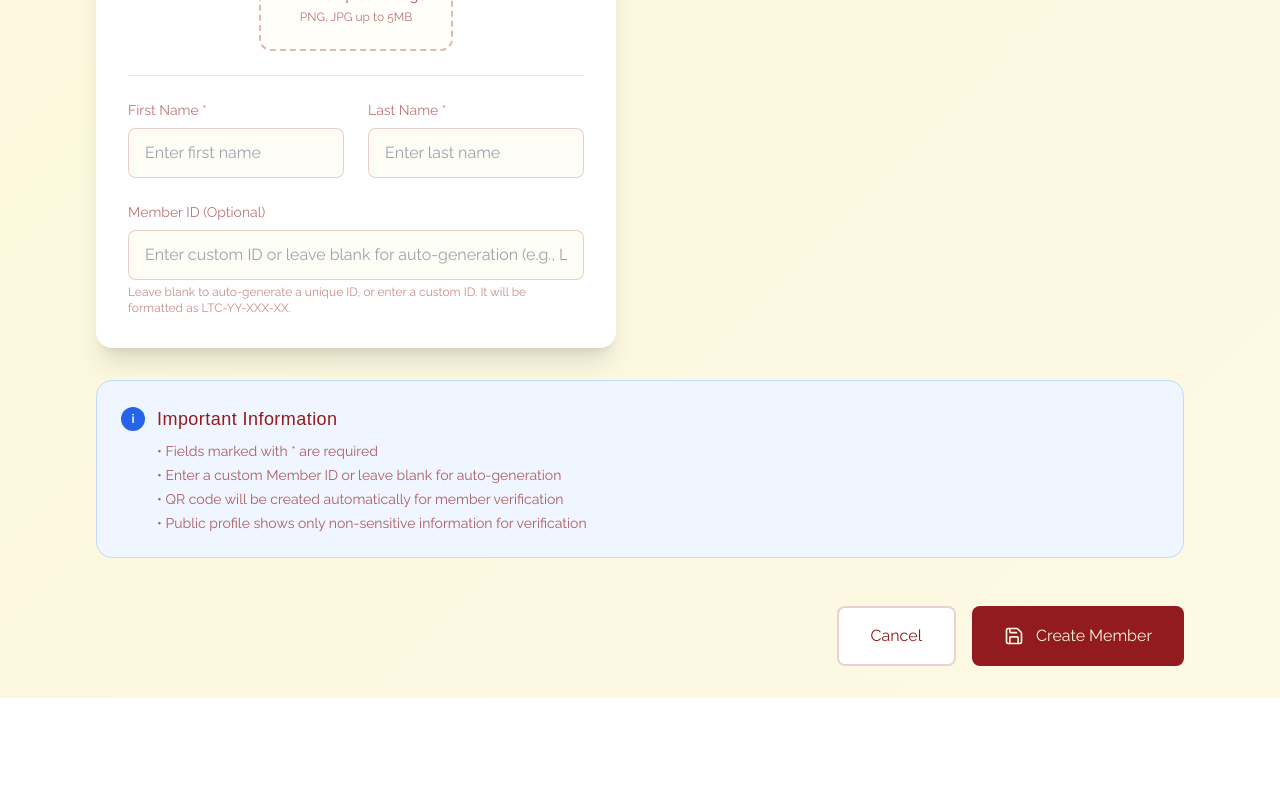
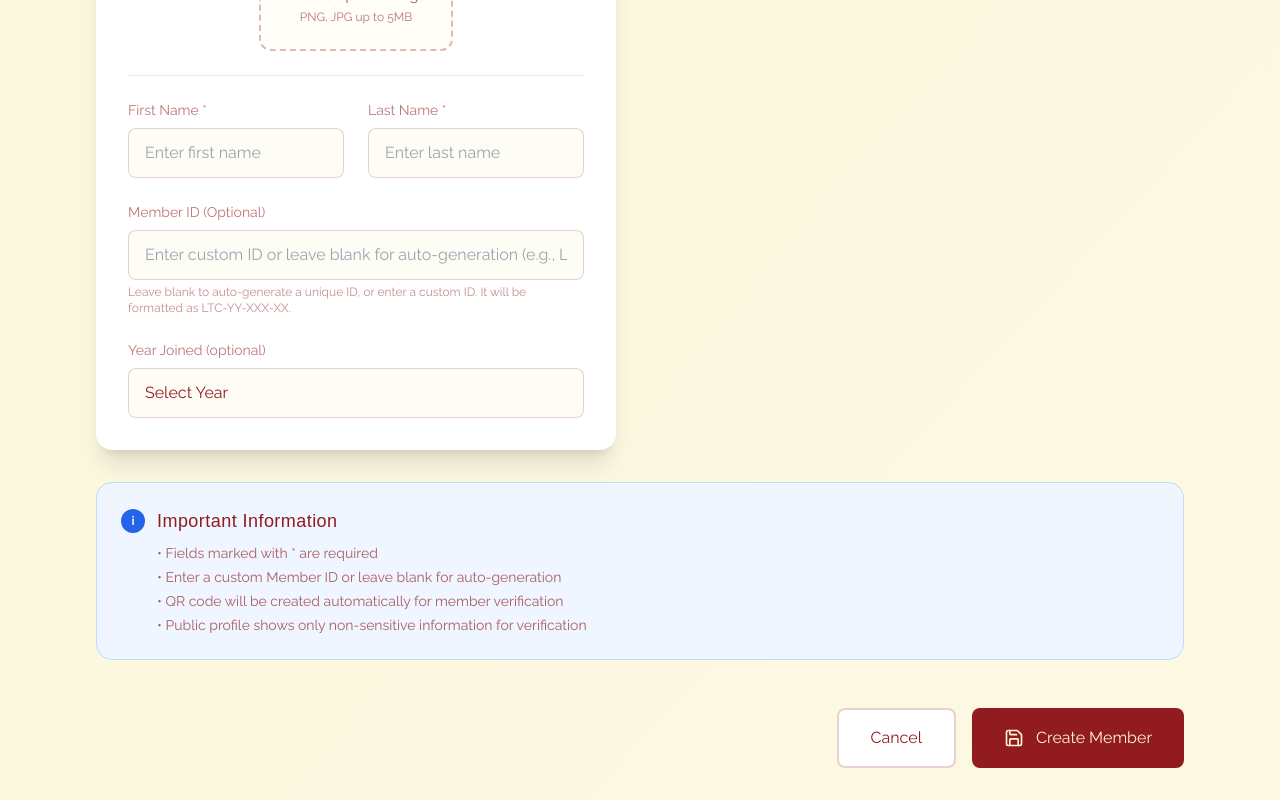
Before and after one commit to adhcode/lkjtennisclub, a Next.js app: page /admin/members/new in a window 1280 px wide. Shown: the part 593-1393 px from the top of the page. Before the commit the page ends 1291 px from the top, so only its background shows below. Built offline with nearby package versions, Linux system fonts and the light colour scheme; a web font is replaced by a local one.

Commit message:
Public member profile overhaul, privacy cleanup, dynamic base URL, joinedYear support, simplify admin forms, remove test routes

```diff
--- a/src/app/admin/members/[id]/edit/page.tsx
+++ b/src/app/admin/members/[id]/edit/page.tsx
@@ -2,6 +2,7 @@ import { notFound, redirect } from 'next/navigation'
 import { prisma } from '@/lib/db'
 import { generateMemberQRCode } from '@/lib/qrcode'
 import MemberForm from '@/components/MemberForm'
+import type { Prisma } from '@prisma/client'
 
 interface EditMemberProps {
   params: Promise<{ id: string }>
@@ -15,18 +16,20 @@ function updateMember(memberId: string) {
     const lastName = formData.get('lastName') as string
     const membershipType = formData.get('membershipType') as string
     const expiryDate = formData.get('expiryDate') as string
+    const joinedYearRaw = formData.get('joinedYear') as string
     const profileImage = formData.get('profileImage') as string
 
     try {
       const member = await prisma.member.update({
         where: { id: memberId },
-        data: {
+        data: ({
           firstName,
           lastName,
           membershipType,
           expiryDate: expiryDate ? new Date(expiryDate) : null,
+          joinedYear: joinedYearRaw ? parseInt(joinedYearRaw, 10) : null,
           profileImage: profileImage || null,
-        }
+        } as Prisma.MemberUncheckedUpdateInput)
       })
 
       if (!member.qrCodeUrl) {
--- a/src/app/admin/members/new/page.tsx
+++ b/src/app/admin/members/new/page.tsx
@@ -3,6 +3,7 @@ import { prisma } from '@/lib/db'
 import { generateMemberQRCode } from '@/lib/qrcode'
 import MemberForm from '@/components/MemberForm'
 import { headers } from 'next/headers'
+import type { Prisma } from '@prisma/client'
 
 async function createMember(formData: FormData) {
   'use server'
@@ -11,6 +12,7 @@ async function createMember(formData: FormData) {
   const lastName = formData.get('lastName') as string
   const membershipType = formData.get('membershipType') as string
   const expiryDate = formData.get('expiryDate') as string
+  const joinedYearRaw = formData.get('joinedYear') as string
   const customMembershipId = formData.get('membershipId') as string
   const profileImage = formData.get('profileImage') as string
 
@@ -47,8 +49,9 @@ async function createMember(formData: FormData) {
         membershipId,
         membershipType,
         expiryDate: expiryDate ? new Date(expiryDate) : null,
+        joinedYear: joinedYearRaw ? parseInt(joinedYearRaw, 10) : null,
         profileImage: profileImage || null,
-      }
+      } as Prisma.MemberUncheckedCreateInput
     })
 
     // Generate QR code
--- a/src/app/member/[id]/page.tsx
+++ b/src/app/member/[id]/page.tsx
@@ -34,6 +34,10 @@ export default async function MemberProfile(props: MemberProfileProps) {
   const clubEmail = process.env.NEXT_PUBLIC_CLUB_EMAIL || 'hello@lkjtennisclub.com'
   const clubAddress = process.env.NEXT_PUBLIC_CLUB_ADDRESS || 'LKJ Tennis Club, LKJ Garden, Igando Lagos'
   const clubWebsite = process.env.NEXT_PUBLIC_CLUB_WEBSITE || baseUrl
+
+  type MemberWithJoinedYear = typeof member & { joinedYear?: number | null }
+  const memberWithYear = member as MemberWithJoinedYear
+  const displayJoinedYear = memberWithYear.joinedYear ?? new Date(member.joinDate).getFullYear()
 
   return (
     <div className="min-h-screen bg-gradient-to-br from-[#fcf7dc] via-[#fcf7dc]/90 to-[#fcf7dc]/80">
@@ -90,7 +94,7 @@ export default async function MemberProfile(props: MemberProfileProps) {
               <div className="text-left sm:text-right">
                 <p className="font-raleway text-[#911b1e]/60 text-sm mb-1">Member ID</p>
                 <div className="bg-white px-4 py-2 rounded-lg border border-[#911b1e]/20 shadow-sm">
-                  <p className="font-mono font-bold text-[#911b1e] text-lg md:text-xl">
+                  <p className="font-raleway font-bold text-[#911b1e] text-lg md:text-xl">
                     {formatMemberIdForDisplay(member.membershipId)}
                   </p>
                 </div>
@@ -151,7 +155,7 @@ export default async function MemberProfile(props: MemberProfileProps) {
                           <div>
                             <p className="text-[#911b1e]/50 text-xs font-raleway uppercase tracking-wide">Joined</p>
                             <p className="text-[#911b1e] font-raleway font-medium">
-                              {new Date(member.joinDate).getFullYear()}
+                              {displayJoinedYear}
                             </p>
                           </div>
                         </div>
--- a/src/components/MemberForm.tsx
+++ b/src/components/MemberForm.tsx
@@ -5,10 +5,11 @@ import { ArrowLeft, Save, User, Users } from 'lucide-react'
 import Link from 'next/link'
 import ImageUpload from './ImageUpload'
 import type { Member } from '@prisma/client'
+type MemberWithJoinedYear = Member & { joinedYear?: number | null }
 
 interface MemberFormProps {
   action: (formData: FormData) => Promise<void>
-  member?: Member
+  member?: MemberWithJoinedYear
   isEdit?: boolean
 }
 
@@ -130,6 +131,21 @@ export default function MemberForm({ action, member, isEdit = false }: MemberFor
                     </p>
                   )}
                 </div>
+                <div>
+                  <label className="block text-[#911b1e]/60 text-sm font-raleway font-medium mb-2">
+                    Year Joined (optional)
+                  </label>
+                  <select
+                    name="joinedYear"
+                    defaultValue={member?.joinedYear != null ? String(member.joinedYear) : ''}
+                    className="w-full px-4 py-3 bg-[#fcf7dc]/30 border border-[#911b1e]/20 rounded-lg focus:ring-2 focus:ring-[#911b1e]/20 focus:border-[#911b1e]/40 text-[#911b1e] font-raleway transition-colors"
+                  >
+                    <option value="">Select Year</option>
+                    {Array.from({ length: 50 }, (_, i) => new Date().getFullYear() - i).map(y => (
+                      <option key={y} value={y}>{y}</option>
+                    ))}
+                  </select>
+                </div>
               </div>
             </div>
 
```
Also changed, not shown: 1 other file (tests, documents, lock files or other folders).
